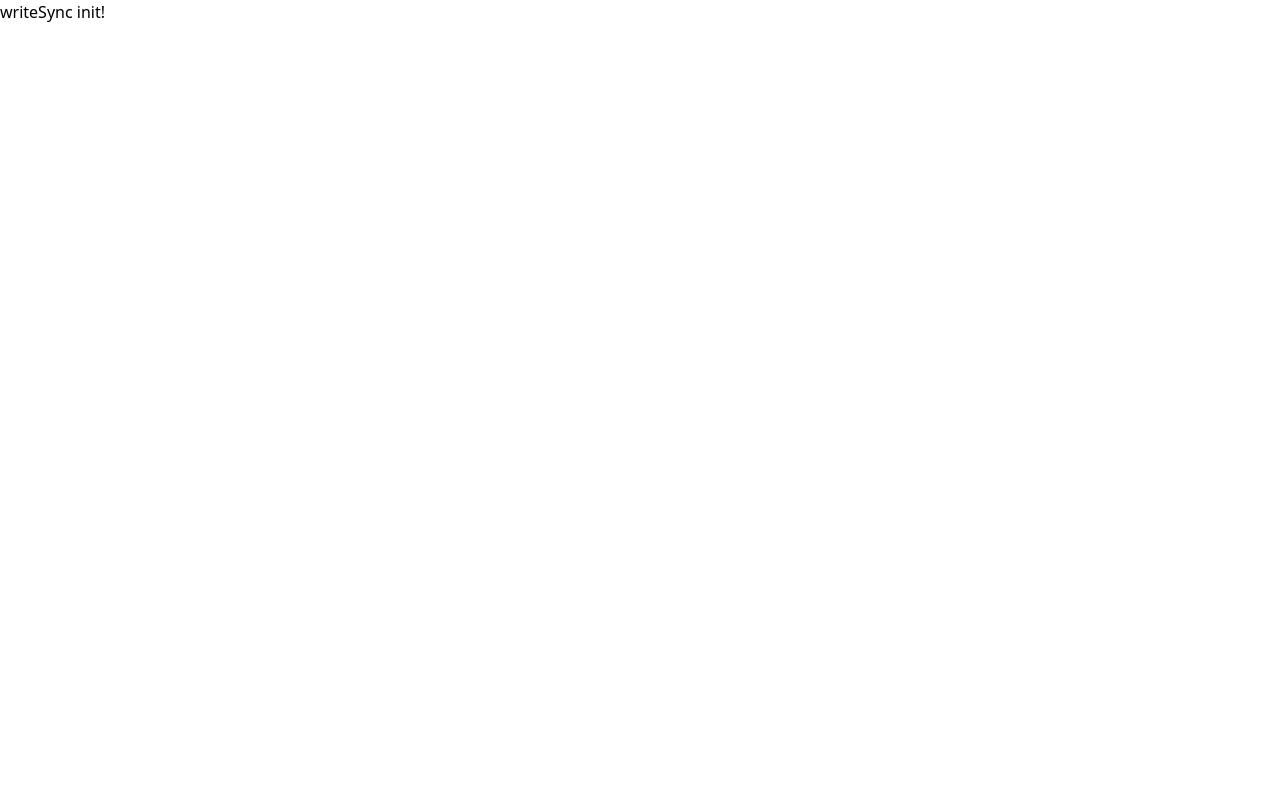
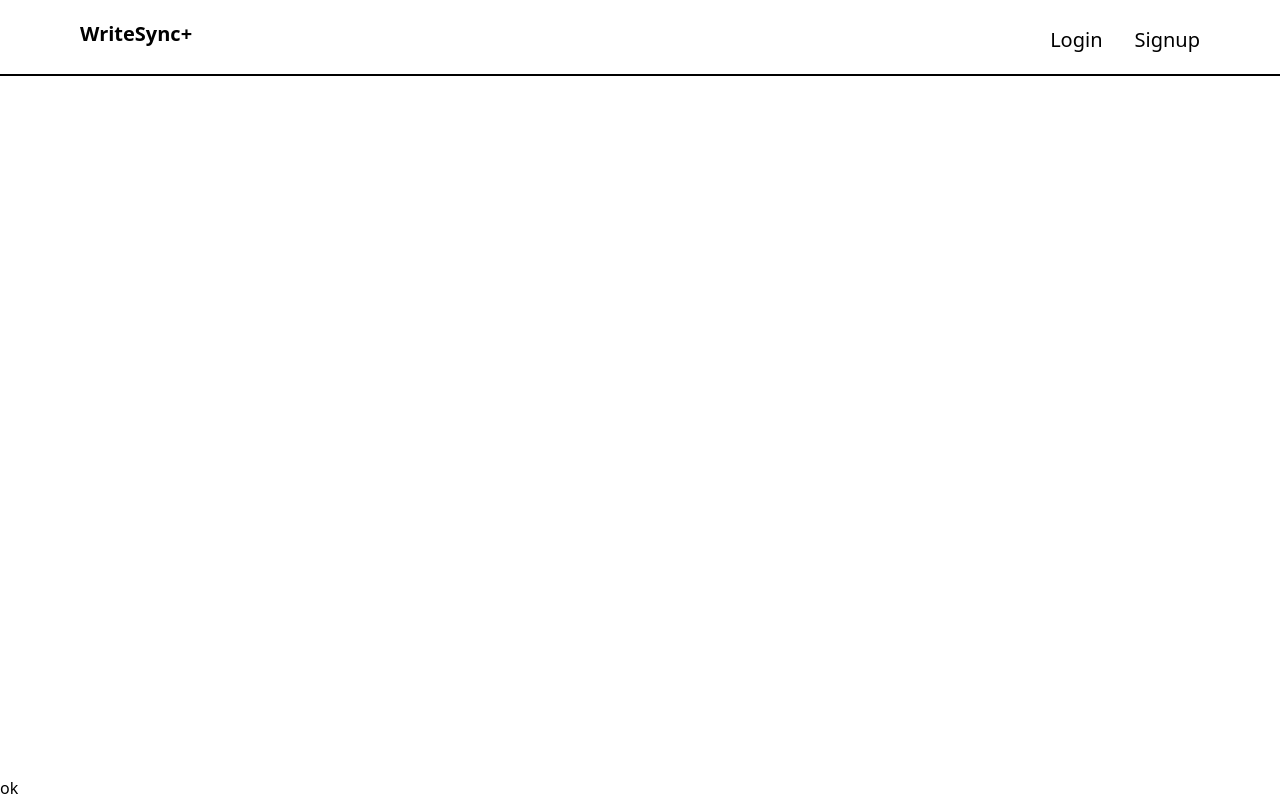
Before and after one commit to kirtanchandak/WriteSync, a React (Vite) app in the folder client/: page / in a window 1280 px wide. Built offline with nearby package versions, Linux system fonts and the light colour scheme.

Commit message:
navbar and footer

```diff
--- a/client/package.json
+++ b/client/package.json
@@ -10,8 +10,10 @@
     "preview": "vite preview"
   },
   "dependencies": {
+    "axios": "^1.5.1",
     "react": "^18.2.0",
-    "react-dom": "^18.2.0"
+    "react-dom": "^18.2.0",
+    "react-router-dom": "^6.16.0"
   },
   "devDependencies": {
     "@types/react": "^18.2.15",
--- a/client/src/App.tsx
+++ b/client/src/App.tsx
@@ -1,12 +1,16 @@
 import './App.css'
+import {Route, Routes} from "react-router-dom"
+import Home from './pages/Home';
 
 function App() {
 
   return (
     <>
-      <p>writeSync init!</p>
+      <Routes>
+        <Route path='/' element={<Home/>}></Route>
+      </Routes>
     </>
   )
 }
 
-export default App
+export default App;
--- /dev/null
+++ b/client/src/components/Footer.tsx
@@ -0,0 +1,12 @@
+
+function Footer() {
+  return (
+    <>
+      <div className="">
+        <p>ok</p>
+      </div>
+    </>
+  );
+}
+
+export default Footer;
--- /dev/null
+++ b/client/src/components/Layout.tsx
@@ -0,0 +1,25 @@
+import React from "react";
+import Navbar from "./Navbar";
+import Footer from "./Footer";
+
+type LayoutProps = {
+    children: React.ReactNode;
+}
+
+function Layout({ children }: LayoutProps) {
+  return (
+    <>
+      <div className="flex flex-col min-h-screen">
+        <div>
+          <Navbar />
+        </div>
+        <main className="flex-grow">{children}</main>
+        <footer>
+          <Footer />
+        </footer>
+      </div>
+    </>
+  );
+}
+
+export default Layout;
--- /dev/null
+++ b/client/src/components/Navbar.tsx
@@ -0,0 +1,28 @@
+import { Link } from "react-router-dom";
+
+function Navbar() {
+
+  return (
+    <>
+      <div className="flex justify-between md:px-20 py-5 text-xl px-5 border-b-2 border-black">
+        <div className="flex gap-16">
+          <a className="font-dm-serif-display font-bold " href="/">
+            WriteSync+
+          </a>
+        </div>
+        <div>
+          <ul className="flex lg:gap-8 gap-3 font-poppins">
+            <span className="flex lg:gap-8 gap-3 lg:mt-[6px]">
+              <Link to="/login" className="hidden lg:flex">
+               Login
+              </Link>
+              <Link to="/signup" className="hidden md:block">Signup</Link>
+            </span>
+          </ul>
+        </div>
+      </div>
+    </>
+  );
+}
+
+export default Navbar;
--- a/client/src/main.tsx
+++ b/client/src/main.tsx
@@ -2,9 +2,12 @@ import React from 'react'
 import ReactDOM from 'react-dom/client'
 import App from './App.tsx'
 import './index.css'
+import { BrowserRouter } from 'react-router-dom'
 
 ReactDOM.createRoot(document.getElementById('root')!).render(
   <React.StrictMode>
-    <App />
+    <BrowserRouter>
+      <App />
+    </BrowserRouter>
   </React.StrictMode>,
 )
--- /dev/null
+++ b/client/src/pages/Home.tsx
@@ -0,0 +1,11 @@
+import Layout from '../components/Layout'
+
+function Home() {
+  return (
+      <div>
+          <Layout children={undefined} />
+    </div>
+  )
+}
+
+export default Home
```
Also changed, not shown: 1 other file (tests, documents, lock files or other folders).
